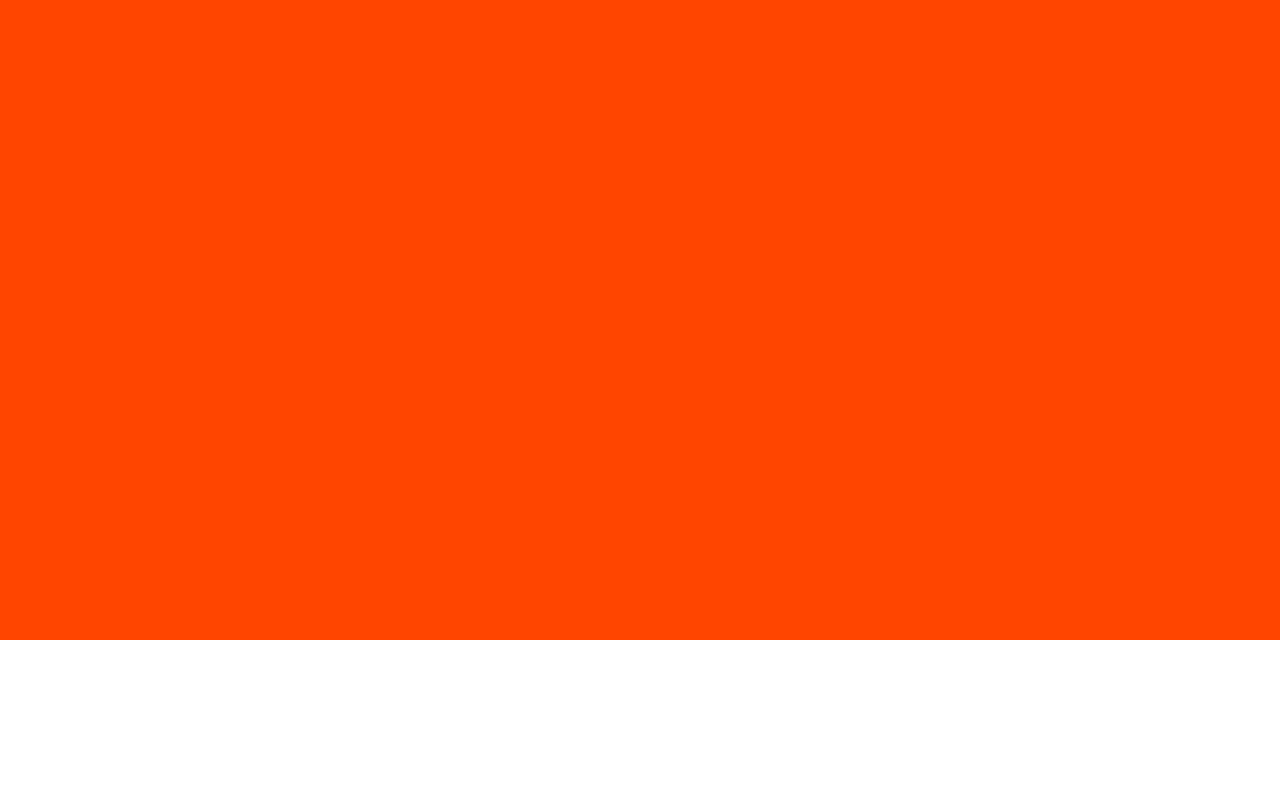
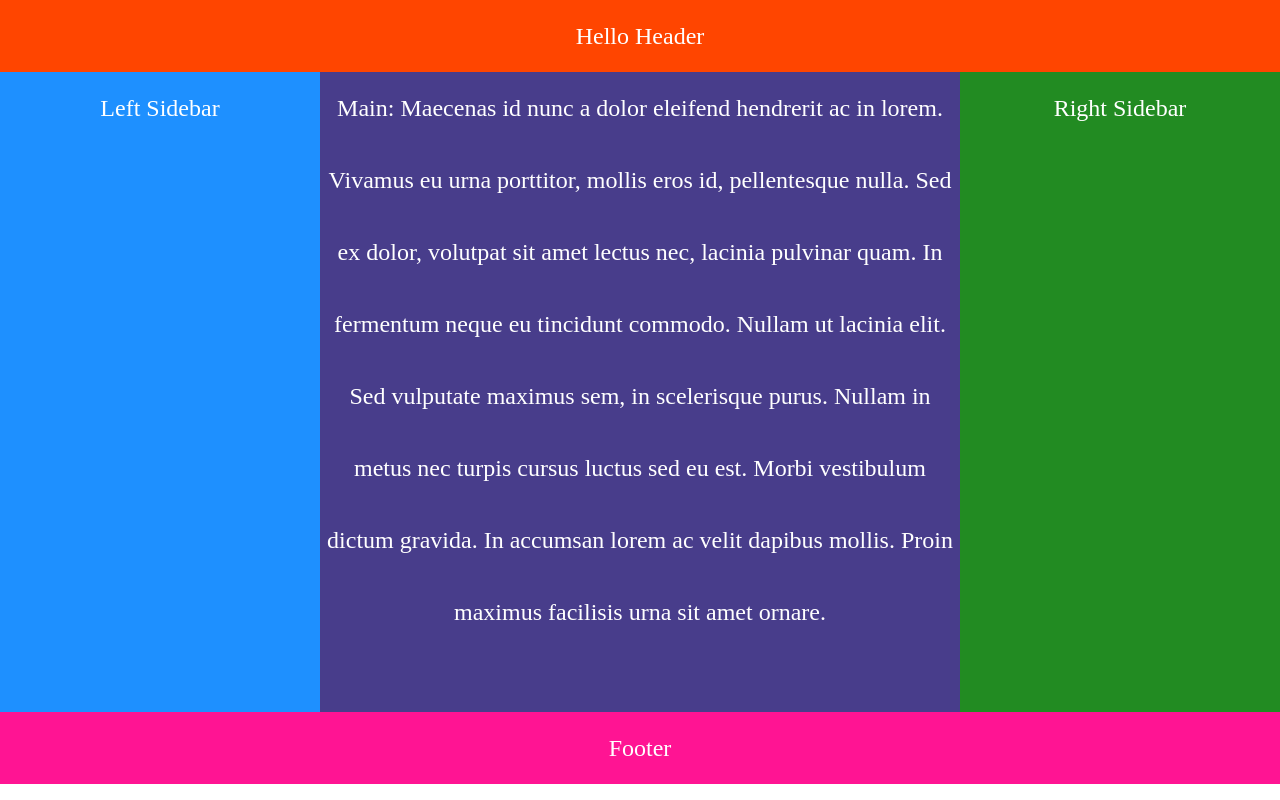
Before and after one commit to mhvue/holyGrail, a plain HTML site: page index.html in a window 1280 px wide. Drawn offline with Linux system fonts and the light colour scheme.

Commit message:
added Lorem Ipsum to main

```diff
--- a/index.html
+++ b/index.html
@@ -10,13 +10,20 @@
 
 <body>
 <div class="container">
-    <header></header>
+    <header>Hello Header</header>
     <!--placing main before the two sidebars due building for mobile first-->
-    <main></main>
-    <aside class="left-sidebar"></aside>
-    <aside class="right-sidebar"></aside>
-    <footer></footer>
+    <main>Main:
+        Maecenas id nunc a dolor eleifend hendrerit ac in lorem.
+        Vivamus eu urna porttitor, mollis eros id, pellentesque nulla.
+        Sed ex dolor, volutpat sit amet lectus nec, lacinia pulvinar quam.
+        In fermentum neque eu tincidunt commodo. Nullam ut lacinia elit.
+        Sed vulputate maximus sem, in scelerisque purus. Nullam in metus
+        nec turpis cursus luctus sed eu est. Morbi vestibulum dictum gravida.
+        In accumsan lorem ac velit dapibus mollis. Proin maximus facilisis urna sit amet ornare.
+    </main>
+    <aside class="left-sidebar">Left Sidebar</aside>
+    <aside class="right-sidebar">Right Sidebar</aside>
+    <footer>Footer</footer>
 </div>
-
 </body>
 </html>
--- a/style.css
+++ b/style.css
@@ -50,7 +50,7 @@ footer{
     main{
         flex: 2;
         order: 2;
-        min-height: 80vh; /*this is so the main w/o content,will still have default height to */
+        height: 80vh; /*this is so the main w/o content,will still have default height to */
     }
 
     /*we have the left and right side bar as order 1 b/c we want these to come before the main area for desktop users. default val for oder is 0*/
```
Also changed, not shown: 1 other file.
